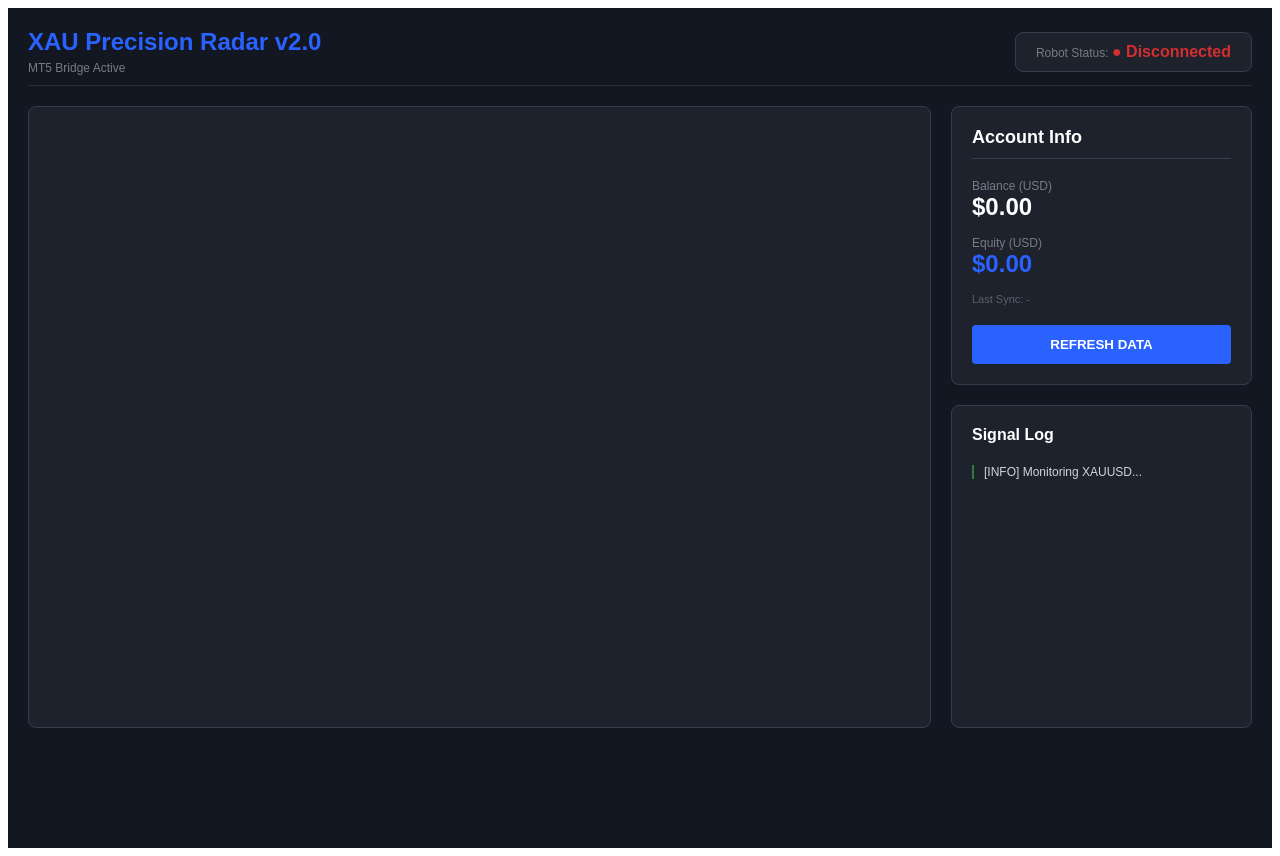
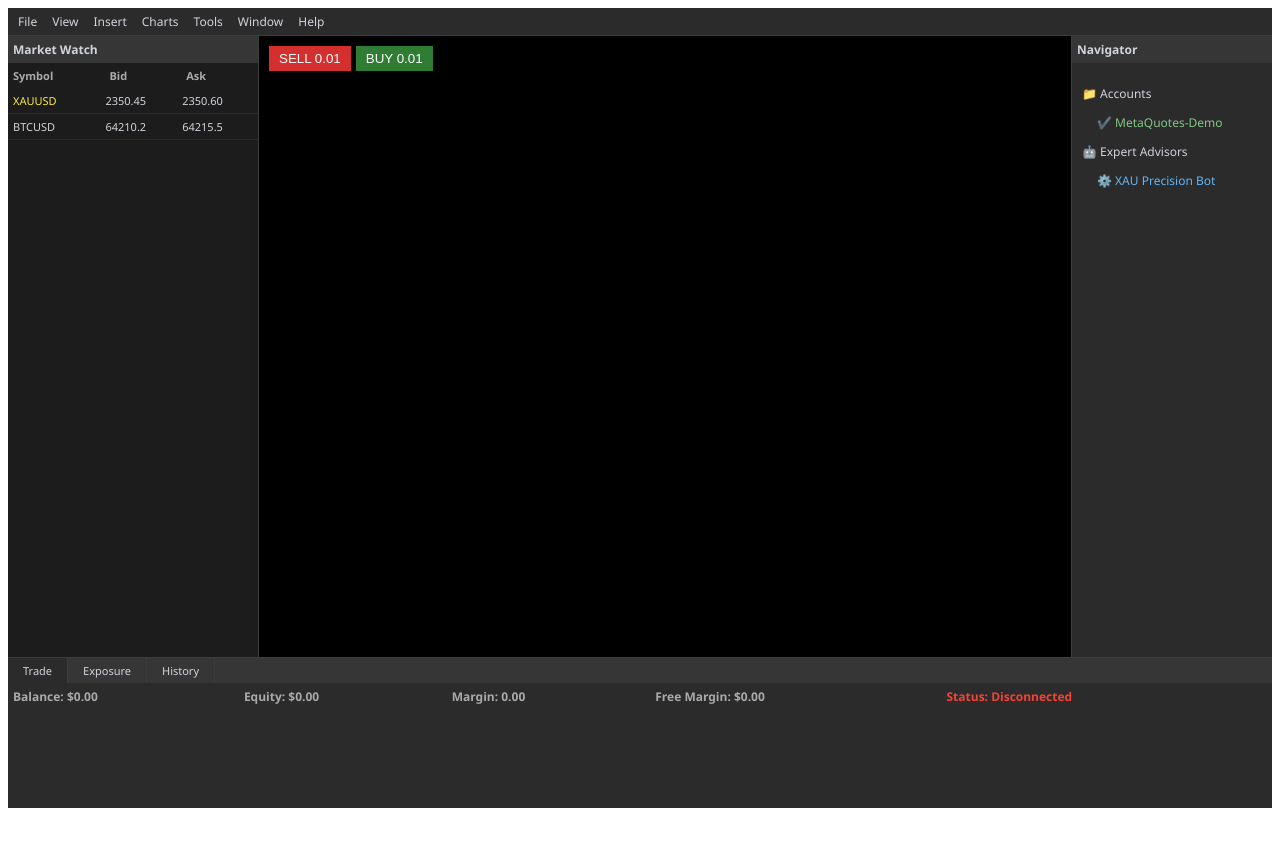
Before and after one commit to prasetyananda2951-art/xau-radar, a Next.js app in the folder xau-radar/: page / in a window 1280 px wide. After the commit the page ends 816 px from the top, so only its background shows below. Built offline with nearby package versions, Linux system fonts and the light colour scheme.

Commit message:
Update page.tsx

```diff
--- a/xau-radar/app/page.tsx
+++ b/xau-radar/app/page.tsx
@@ -3,88 +3,88 @@ import React, { useState, useEffect } from 'react';
 import TradingViewChart from './TradingViewChart';
 
 export default function Home() {
-  const [data, setData] = useState({
-    balance: "0.00",
-    equity: "0.00",
-    status: "Connecting...",
-    lastUpdate: "-"
-  });
+  const [data, setData] = useState({ balance: "0.00", equity: "0.00", status: "Offline" });
 
-  // Fungsi untuk mengambil data dari API Robot setiap 5 detik
   useEffect(() => {
     const fetchData = async () => {
       try {
-        const response = await fetch('/api/robot');
-        const result = await response.json();
-        setData(result);
-      } catch (error) {
-        console.error("Gagal mengambil data robot:", error);
-      }
+        const res = await fetch('/api/robot');
+        const json = await res.json();
+        setData(json);
+      } catch (e) { console.error(e); }
     };
-
-    const interval = setInterval(fetchData, 5000); // Update setiap 5 detik
-    fetchData(); // Ambil data pertama kali saat halaman dibuka
-
-    return () => clearInterval(interval);
+    const itv = setInterval(fetchData, 3000);
+    return () => clearInterval(itv);
   }, []);
 
   return (
-    <main style={{ backgroundColor: '#131722', minHeight: '100vh', color: 'white', padding: '20px', fontFamily: 'sans-serif' }}>
-      {/* Header dengan Status Robot */}
-      <header style={{ display: 'flex', justifyContent: 'space-between', alignItems: 'center', marginBottom: '20px', borderBottom: '1px solid #2a2e39', paddingBottom: '10px' }}>
-        <div>
-          <h1 style={{ color: '#2962ff', margin: 0, fontSize: '24px' }}>XAU Precision Radar v2.0</h1>
-          <p style={{ color: '#787b86', fontSize: '12px', margin: '5px 0 0 0' }}>MT5 Bridge Active</p>
+    <div style={{ backgroundColor: '#1c1c1c', height: '100vh', color: '#d1d4dc', fontFamily: 'Segoe UI, Tahoma, sans-serif', display: 'flex', flexDirection: 'column' }}>
+
+      {/* Top Menu Bar ala MT5 */}
+      <div style={{ backgroundColor: '#2b2b2b', padding: '5px 10px', fontSize: '12px', borderBottom: '1px solid #3d3d3d', display: 'flex', gap: '15px' }}>
+        <span>File</span><span>View</span><span>Insert</span><span>Charts</span><span>Tools</span><span>Window</span><span>Help</span>
+      </div>
+
+      <div style={{ display: 'flex', flex: 1, overflow: 'hidden' }}>
+
+        {/* Market Watch (Kiri) */}
+        <div style={{ width: '250px', borderRight: '1px solid #3d3d3d', display: 'flex', flexDirection: 'column' }}>
+          <div style={{ backgroundColor: '#363636', padding: '5px', fontSize: '12px', fontWeight: 'bold' }}>Market Watch</div>
+          <table style={{ width: '100%', fontSize: '11px', borderCollapse: 'collapse' }}>
+            <thead>
+              <tr style={{ color: '#aaa', textAlign: 'left' }}>
+                <th style={{ padding: '5px' }}>Symbol</th><th style={{ padding: '5px' }}>Bid</th><th style={{ padding: '5px' }}>Ask</th>
+              </tr>
+            </thead>
+            <tbody>
+              <tr style={{ borderBottom: '1px solid #2b2b2b' }}>
+                <td style={{ padding: '5px', color: '#ffeb3b' }}>XAUUSD</td><td>2350.45</td><td>2350.60</td>
+              </tr>
+              <tr style={{ borderBottom: '1px solid #2b2b2b' }}>
+                <td style={{ padding: '5px' }}>BTCUSD</td><td>64210.2</td><td>64215.5</td>
+              </tr>
+            </tbody>
+          </table>
         </div>
-        <div style={{ backgroundColor: '#1e222d', padding: '10px 20px', borderRadius: '8px', border: '1px solid #363c4e' }}>
-          <span style={{ fontSize: '12px', color: '#787b86' }}>Robot Status: </span>
-          <span style={{ color: data.status === 'Active' ? '#2e7d32' : '#d32f2f', fontWeight: 'bold' }}>
-            ● {data.status}
-          </span>
-        </div>
-      </header>
 
-      <div style={{ display: 'grid', gridTemplateColumns: '3fr 1fr', gap: '20px' }}>
-        {/* Kolom Grafik TradingView */}
-        <div style={{ backgroundColor: '#1e222d', borderRadius: '8px', padding: '10px', border: '1px solid #363c4e' }}>
+        {/* Chart Area (Tengah) */}
+        <div style={{ flex: 1, position: 'relative', backgroundColor: '#000' }}>
+          <div style={{ position: 'absolute', top: '10px', left: '10px', zIndex: 10, display: 'flex', gap: '5px' }}>
+            <button style={{ background: '#d32f2f', color: 'white', border: 'none', padding: '5px 10px', cursor: 'pointer' }}>SELL 0.01</button>
+            <button style={{ background: '#2e7d32', color: 'white', border: 'none', padding: '5px 10px', cursor: 'pointer' }}>BUY 0.01</button>
+          </div>
           <TradingViewChart />
         </div>
 
-        {/* Kolom Informasi Akun MT5 */}
-        <div style={{ display: 'flex', flexDirection: 'column', gap: '20px' }}>
-          <div style={{ backgroundColor: '#1e222d', padding: '20px', borderRadius: '8px', border: '1px solid #363c4e' }}>
-            <h3 style={{ marginTop: 0, fontSize: '18px', borderBottom: '1px solid #363c4e', paddingBottom: '10px' }}>Account Info</h3>
-
-            <div style={{ margin: '20px 0' }}>
-              <div style={{ marginBottom: '15px' }}>
-                <p style={{ fontSize: '12px', color: '#787b86', margin: 0 }}>Balance (USD)</p>
-                <p style={{ fontSize: '24px', fontWeight: 'bold', margin: 0, color: '#fff' }}>${data.balance}</p>
-              </div>
-              <div style={{ marginBottom: '15px' }}>
-                <p style={{ fontSize: '12px', color: '#787b86', margin: 0 }}>Equity (USD)</p>
-                <p style={{ fontSize: '24px', fontWeight: 'bold', margin: 0, color: '#2962ff' }}>${data.equity}</p>
-              </div>
-              <p style={{ fontSize: '11px', color: '#5d606b' }}>Last Sync: {data.lastUpdate}</p>
-            </div>
-
-            <button
-              style={{ width: '100%', padding: '12px', backgroundColor: '#2962ff', color: 'white', border: 'none', borderRadius: '4px', cursor: 'pointer', fontWeight: 'bold' }}>
-              REFRESH DATA
-            </button>
-          </div>
-
-          {/* Log Aktivitas Sederhana */}
-          <div style={{ backgroundColor: '#1e222d', padding: '20px', borderRadius: '8px', border: '1px solid #363c4e', flexGrow: 1 }}>
-            <h4 style={{ marginTop: 0 }}>Signal Log</h4>
-            <div style={{ fontSize: '12px', color: '#d1d4dc' }}>
-              <p style={{ borderLeft: '2px solid #2e7d32', paddingLeft: '10px' }}>[INFO] Monitoring XAUUSD...</p>
-              {data.status === 'Active' && (
-                <p style={{ borderLeft: '2px solid #2e7d32', paddingLeft: '10px' }}>[MT5] Connection established.</p>
-              )}
-            </div>
+        {/* Navigator/Robot Status (Kanan) */}
+        <div style={{ width: '200px', borderLeft: '1px solid #3d3d3d', backgroundColor: '#2b2b2b' }}>
+          <div style={{ backgroundColor: '#363636', padding: '5px', fontSize: '12px', fontWeight: 'bold' }}>Navigator</div>
+          <div style={{ padding: '10px', fontSize: '12px' }}>
+            <p>📁 Accounts</p>
+            <p style={{ paddingLeft: '15px', color: '#81c784' }}>✔️ MetaQuotes-Demo</p>
+            <p>🤖 Expert Advisors</p>
+            <p style={{ paddingLeft: '15px', color: '#64b5f6' }}>⚙️ XAU Precision Bot</p>
           </div>
         </div>
       </div>
-    </main>
+
+      {/* Toolbox / Terminal (Bawah) */}
+      <div style={{ height: '150px', backgroundColor: '#2b2b2b', borderTop: '1px solid #3d3d3d' }}>
+        <div style={{ display: 'flex', backgroundColor: '#363636', fontSize: '11px' }}>
+          <div style={{ padding: '5px 15px', borderRight: '1px solid #3d3d3d', backgroundColor: '#2b2b2b' }}>Trade</div>
+          <div style={{ padding: '5px 15px', borderRight: '1px solid #3d3d3d' }}>Exposure</div>
+          <div style={{ padding: '5px 15px', borderRight: '1px solid #3d3d3d' }}>History</div>
+        </div>
+        <table style={{ width: '100%', fontSize: '12px', borderCollapse: 'collapse', textAlign: 'left' }}>
+          <tr style={{ color: '#aaa', backgroundColor: '#2b2b2b' }}>
+            <th style={{ padding: '5px' }}>Balance: ${data.balance}</th>
+            <th style={{ padding: '5px' }}>Equity: ${data.equity}</th>
+            <th style={{ padding: '5px' }}>Margin: 0.00</th>
+            <th style={{ padding: '5px' }}>Free Margin: ${data.equity}</th>
+            <th style={{ padding: '5px', color: data.status === 'Active' ? '#81c784' : '#f44336' }}>Status: {data.status}</th>
+          </tr>
+        </table>
+      </div>
+    </div>
   );
 }
```
